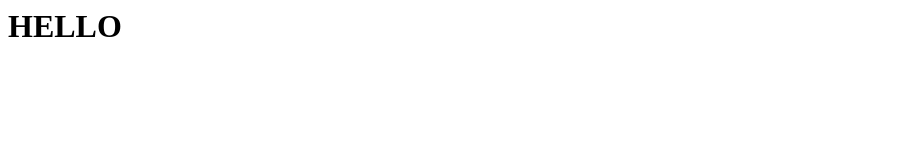
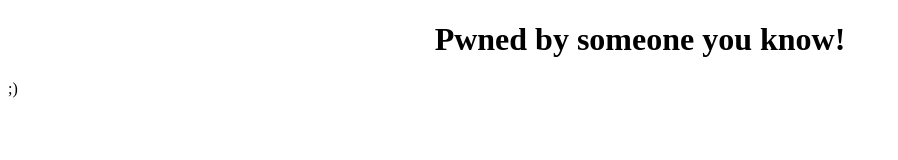
Before and after one commit to bug-testingggg/naglix, a plain HTML site: page index.html in a window 1280 px wide. Shown: the whole page, without its empty margins (0-898 px from the left). Drawn offline with Linux system fonts and the light colour scheme.

Commit message:
Update index.html

```diff
--- a/index.html
+++ b/index.html
@@ -1 +1,15 @@
-<h1>HELLO</h1>
+<!DOCTYPE html>
+<html>
+<head>
+<title>Example 2.1</title>
+<style type="text/css">
+h1 { text-align: center; }
+</style>
+</head>
+<body>
+<h1>Pwned by someone you know!</h1>
+<p>
+;)
+</p>
+</body>
+</html>
```
